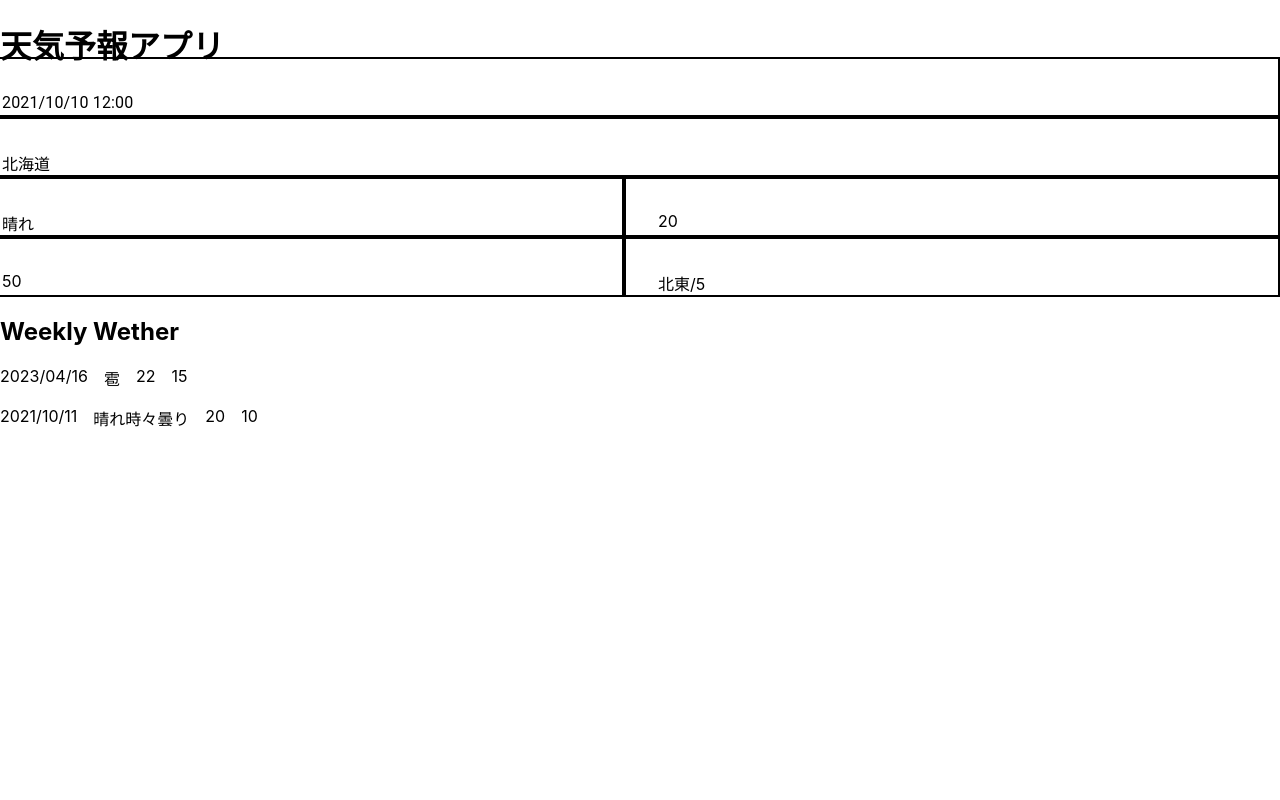
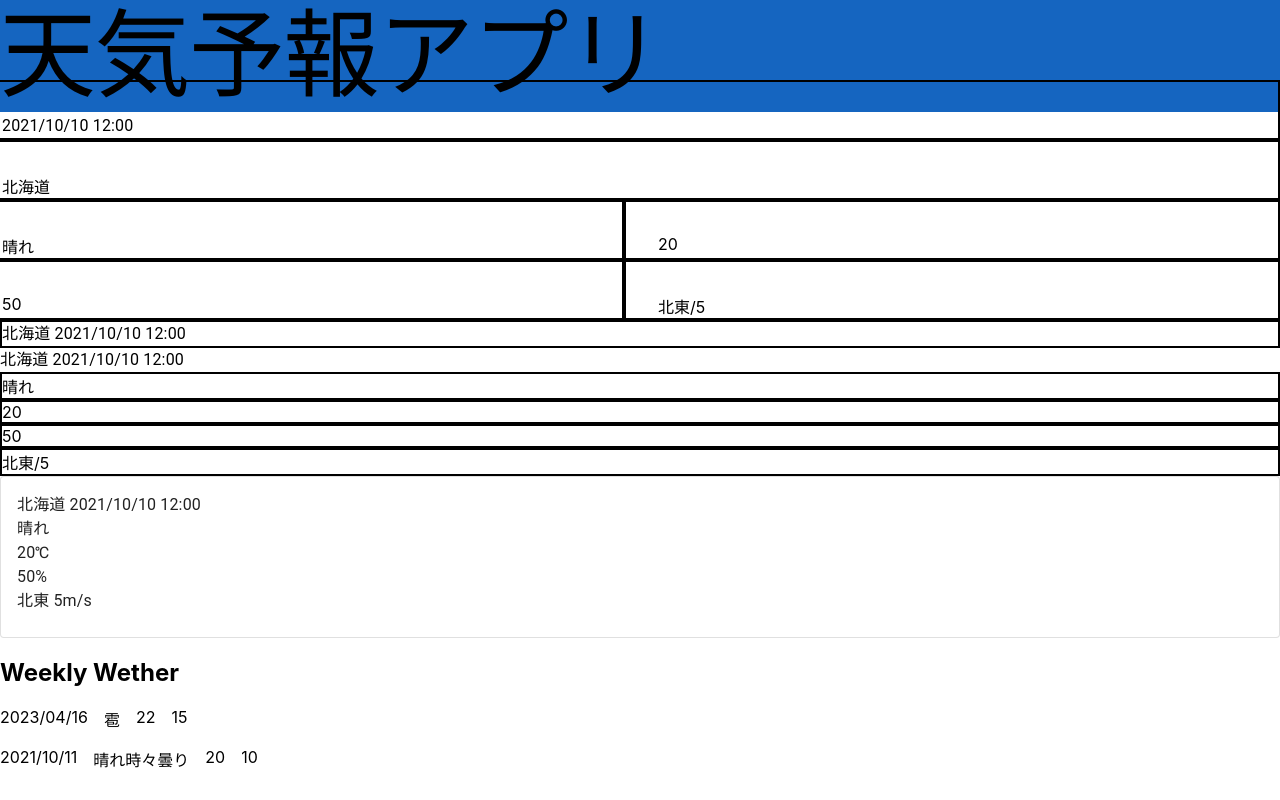
Before and after one commit to bushinosuke/react-first-repo, a React (Create React App) app: page / in a window 1280 px wide. Built offline with nearby package versions, Linux system fonts and the light colour scheme; no server answers.

Commit message:
modified:   src/App.js 	modified:   src/components/Title.js 	new file:   src/components/TitleOld.js 	new file:   src/components/WeatherBox.js 	modified:   src/components/WeatherCard.js 	new file:   src/components/WeatherTable.js

```diff
--- a/src/App.js
+++ b/src/App.js
@@ -6,6 +6,9 @@ import axios from 'axios';
 import { WeatherGrid } from './components/WeatherGrid';
 //import CssBaseline from '@mui/material/CssBaseline'
 import { WeeklyWeatherStack } from './components/WeeklyWeatherStack';
+import { TitleOld } from './components/TitleOld';
+import { WeatherBox } from './components/WeatherBox';
+import { WeatherCard } from './components/WeatherCard';
 
 function getWeatherData() {
   axios
@@ -38,8 +41,8 @@ function App() {
     wind_deg: '北東'
   };
   const weeklyWeatherData = [
-    {date: '2023/04/16', weather: '雹', tempMax: '22', tempMin: '15'},
-    {date: '2021/10/11', weather: '晴れ時々曇り', tempMax: '20', tempMin: '10'}
+    { date: '2023/04/16', weather: '雹', tempMax: '22', tempMin: '15' },
+    { date: '2021/10/11', weather: '晴れ時々曇り', tempMax: '20', tempMin: '10' }
   ];
 
   getWeatherData();
@@ -49,6 +52,8 @@ function App() {
       <Title />
       {/* <WeatherCard {...weatherProps} /> */}
       <WeatherGrid {...weatherProps} />
+      <WeatherBox {...weatherProps} />
+      <WeatherCard {...weatherProps} />
       {/* <WeeklyWether weeklyWeatherData={weeklyWeatherData} /> */}
       <WeeklyWeatherStack weeklyWeatherData={weeklyWeatherData} />
     </>
--- a/src/components/Title.js
+++ b/src/components/Title.js
@@ -1,10 +1,11 @@
 // Title Component
+import { Box, Typography } from '@mui/material';
 import React from 'react';
 
 export const Title = () => {
   return (
-    <div className="title">
-      <h1>天気予報アプリ</h1>
-    </div>
+    <Box bgcolor="primary.dark" >
+      <Typography variant="h1" >天気予報アプリ</Typography>
+    </Box>
   );
 }
--- /dev/null
+++ b/src/components/TitleOld.js
@@ -0,0 +1,10 @@
+// Title Component
+import React from 'react';
+
+export const TitleOld = () => {
+  return (
+    <div className="title">
+      <h1>天気予報アプリ</h1>
+    </div>
+  );
+}
--- /dev/null
+++ b/src/components/WeatherBox.js
@@ -0,0 +1,32 @@
+// WetherCard component
+// 現在の天気を表示するコンポーネント
+import { Box, Container, Typography } from '@mui/material';
+
+export const WeatherBox = (props) => {
+  console.log(props);
+  const { city, date, time, weather, temperature, humidity, wind_speed, wind_deg } = props;
+  return (
+    <>
+        <Box item xs={12} sx={{ border: 2 }}>
+          <Typography>
+            {`${city} ${date} ${time}`}
+          </Typography>
+        </Box>
+          <Typography>
+            {`${city} ${date} ${time}`}
+          </Typography>
+        <Box item xs={6} sx={{ border: 2 }}>
+          {weather}
+        </Box>
+        <Box item xs={6} sx={{ border: 2 }}>
+          {temperature}
+        </Box>
+        <Box item xs={6} sx={{ border: 2 }}>
+          {humidity}
+        </Box>
+        <Box sx={{ border: 2 }}>
+          {`${wind_deg}/${wind_speed}`}
+        </Box>
+    </>
+  );
+}
--- a/src/components/WeatherCard.js
+++ b/src/components/WeatherCard.js
@@ -1,71 +1,31 @@
 // WetherCard component
 // 現在の天気を表示するコンポーネント
-import Table from '@mui/material/Table';
-import TableBody from '@mui/material/TableBody';
-import TableCell from '@mui/material/TableCell';
-import TableContainer from '@mui/material/TableContainer';
-import TableHead from '@mui/material/TableHead';
-import TableRow from '@mui/material/TableRow';
-import Paper from '@mui/material/Paper';
+import { Box, Card, CardContent, Container, Typography } from '@mui/material';
 
 export const WeatherCard = (props) => {
   console.log(props);
+  const { city, date, time, weather, temperature, humidity, wind_speed, wind_deg } = props;
   return (
     <>
-      <TableContainer component={Paper}>
-        <Table sx={{ minWidth: 650 }} aria-label="simple table">
-          <TableHead>
-            <TableRow>
-              <TableCell>label</TableCell>
-              <TableCell align="right">value</TableCell>
-            </TableRow>
-          </TableHead>
-          <TableBody>
-            <TableRow key="city">
-              <TableCell component="th" scope="row">
-                city
-              </TableCell>
-              <TableCell align="right">{props.city}</TableCell>
-            </TableRow>
-            <TableRow key="date">
-              <TableCell component="th" scope="row">
-                date
-              </TableCell>
-              <TableCell align="right">{props.date}</TableCell>
-            </TableRow>
-            <TableRow key="time">
-              <TableCell component="th" scope="row">
-                time
-              </TableCell>
-              <TableCell align="right">{props.time}</TableCell>
-            </TableRow>
-            <TableRow key="weather">
-              <TableCell component="th" scope="row">
-                weather
-              </TableCell>
-              <TableCell align="right">{props.weather}</TableCell>
-            </TableRow>
-            <TableRow key="temperature">
-              <TableCell component="th" scope="row">
-                temperature
-              </TableCell>
-              <TableCell align="right">{props.temperature}</TableCell>
-            </TableRow>
-            <TableRow key="humidity">
-              <TableCell component="th" scope="row">
-                humidity
-              </TableCell>
-              <TableCell align="right">{props.humidity}</TableCell>
-            </TableRow>
-            <TableRow key="wind">
-              <TableCell component="th" scope="row">
-                wind
-              </TableCell>
-              <TableCell align="right">{props.wind_deg}/{props.wind_speed}</TableCell>
-            </TableRow>
-          </TableBody>
-        </Table>
-      </TableContainer>
+      <Card variant="outlined" >
+        <CardContent>
+          <Typography>
+            {`${city} ${date} ${time}`}
+          </Typography>
+          <Typography>
+            {weather}
+          </Typography>
+          <Typography>
+            {`${temperature}℃`}
+          </Typography>
+          <Typography>
+            {`${humidity}%`}
+          </Typography>
+          <Typography>
+            {`${wind_deg} ${wind_speed}m/s`}
+          </Typography>
+        </CardContent>
+      </Card>
     </>
   );
 }
```
Also changed, not shown: src/components/WeatherTable.js (added, +71 -0 lines), 7 other files (tests, documents, lock files or other folders).
